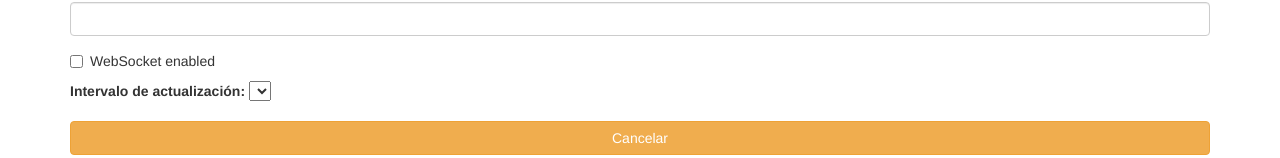
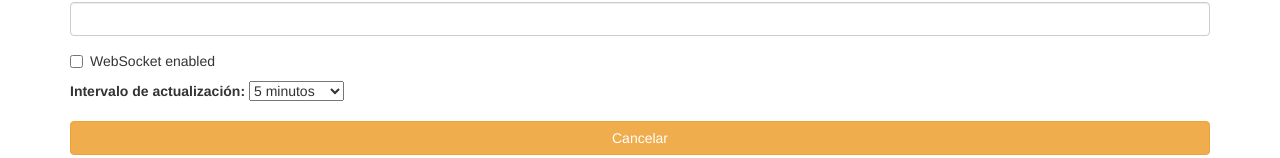
Before and after one commit to doraess/dante, a plain HTML site: page src/js/config.html in a window 1280 px wide. Shown: the part 227-385 px from the top of the page. Drawn offline with nearby package versions, Linux system fonts and the light colour scheme.

Commit message:
Updated version

```diff
--- a/src/js/config.html
+++ b/src/js/config.html
@@ -34,10 +34,22 @@
         <div class="form-group">
           <label for="interval">Intervalo de actualización:</label>
           <select name="interval">
-            <option value="5"> </option>
-            <option value="10"> </option>
-            <option value="15"> </option>
-            <option value="30"> </option>
+            <option value="5">
+
+              5 minutos
+            </option>
+            <option value="10">
+
+              10 minutos
+            </option>
+            <option value="15">
+
+              15 minutos
+            </option>
+            <option value="30">
+
+               30 minutos
+            </option>
           </select>
         </div>
         <button id="b-cancel" type="submit" class="btn btn-warning btn-block">Cancelar</button>
```
Also changed, not shown: src/js/config.min.html (+1 -1 lines), 1 other file.
